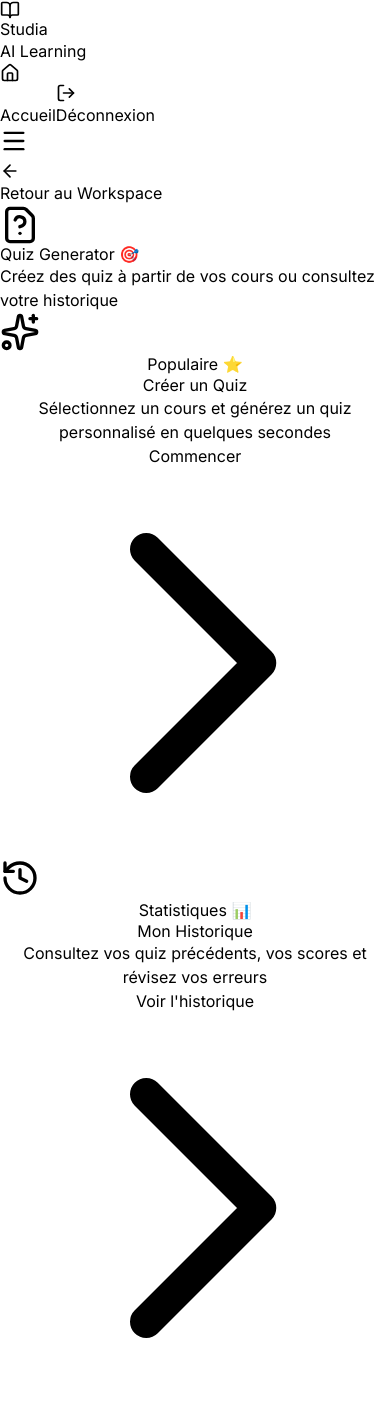
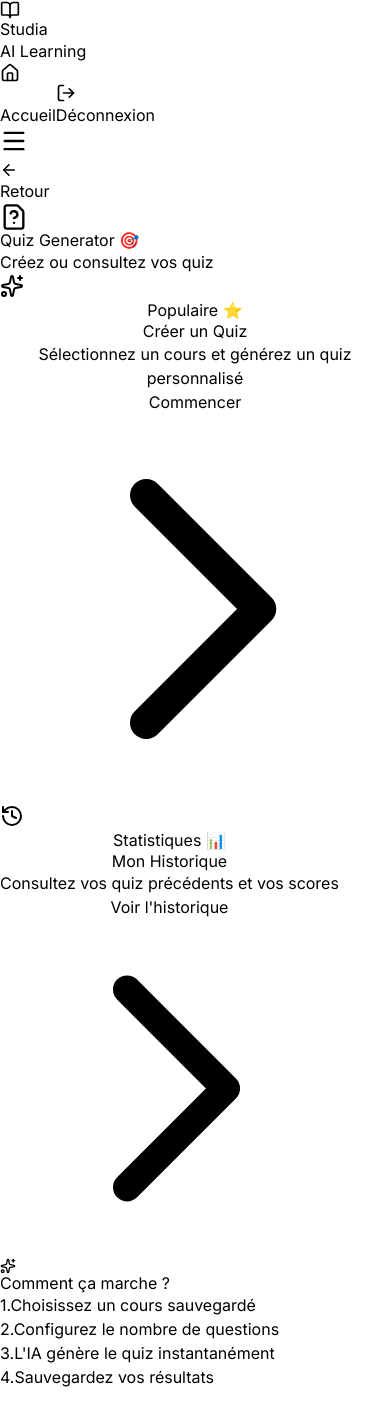
Before and after one commit to cyberhacker1210/Studia, a Next.js app in the folder frontend/: page /workspace/quiz in a window 390 px wide. Built offline with nearby package versions, Linux system fonts and the light colour scheme; no server answers.

Commit message:
🎨 design: Quiz hub page - minimaliste et mobile-first

```diff
--- a/frontend/app/workspace/quiz/page.tsx
+++ b/frontend/app/workspace/quiz/page.tsx
@@ -7,62 +7,67 @@
   const router = useRouter();
 
   return (
-    <div className="min-h-screen bg-gradient-to-br from-blue-50 via-indigo-50 to-purple-50 py-12 px-4">
-      <div className="max-w-6xl mx-auto">
+    <div className="min-h-screen bg-gradient-to-br from-blue-50 via-indigo-50 to-purple-50">
+      <div className="max-w-4xl mx-auto px-3 sm:px-6 py-4 sm:py-8 pb-20">
+
         {/* Back Button */}
         <button
           onClick={() => router.push('/workspace')}
-          className="flex items-center text-gray-600 hover:text-gray-900 mb-6 transition-colors"
+          className="flex items-center text-gray-600 hover:text-gray-900 mb-4 sm:mb-6 transition-colors active:scale-95 text-sm sm:text-base"
         >
-          <ArrowLeft size={20} className="mr-2" />
-          Retour au Workspace
+          <ArrowLeft size={18} className="mr-1.5 sm:mr-2" />
+          <span>Retour</span>
         </button>
 
-        {/* Header */}
-        <div className="text-center mb-12">
-          <div className="inline-block mb-4">
-            <div className="w-20 h-20 bg-gradient-to-br from-blue-600 to-blue-700 rounded-2xl flex items-center justify-center shadow-lg">
-              <FileQuestion size={40} className="text-white" />
-            </div>
+        {/* Header - Minimaliste */}
+        <div className="text-center mb-6 sm:mb-10 px-2">
+          <div className="inline-flex items-center justify-center w-14 h-14 sm:w-16 sm:h-16 bg-gradient-to-br from-blue-600 to-blue-700 rounded-2xl shadow-lg mb-3 sm:mb-4">
+            <FileQuestion className="text-white" size={28} />
           </div>
-          <h1 className="text-4xl md:text-5xl font-bold text-gray-900 mb-4">
+          <h1 className="text-2xl sm:text-3xl md:text-4xl font-bold text-gray-900 mb-2 leading-tight">
             Quiz Generator 🎯
           </h1>
-          <p className="text-xl text-gray-600 max-w-2xl mx-auto">
-            Créez des quiz à partir de vos cours ou consultez votre historique
+          <p className="text-sm sm:text-base md:text-lg text-gray-600 leading-relaxed">
+            Créez ou consultez vos quiz
           </p>
         </div>
 
-        {/* Options Grid */}
-        <div className="grid md:grid-cols-2 gap-8 max-w-5xl mx-auto mb-12">
+        {/* Options Grid - Compact */}
+        <div className="grid sm:grid-cols-2 gap-4 sm:gap-6 max-w-3xl mx-auto mb-8 px-2">
 
           {/* Option 1: Créer un Quiz */}
           <button
             onClick={() => router.push('/workspace/quiz/generate')}
-            className="group relative overflow-hidden bg-white rounded-3xl shadow-xl hover:shadow-2xl transition-all duration-300 transform hover:scale-105 p-10 text-left border-2 border-transparent hover:border-blue-500"
+            className="group relative bg-white rounded-2xl shadow-lg border-2 border-transparent hover:border-blue-500 active:scale-[0.98] transition-all p-5 sm:p-6 text-left overflow-hidden"
           >
-            <div className="absolute top-0 right-0 w-40 h-40 bg-gradient-to-br from-blue-100 to-blue-200 rounded-full -mr-20 -mt-20 group-hover:scale-150 transition-transform duration-500 opacity-50"></div>
+            {/* Subtle background decoration */}
+            <div className="absolute top-0 right-0 w-24 h-24 bg-blue-100 rounded-full -mr-12 -mt-12 opacity-50 group-hover:scale-150 transition-transform duration-500"></div>
 
             <div className="relative z-10">
-              <div className="w-20 h-20 bg-gradient-to-br from-blue-600 to-blue-700 rounded-2xl flex items-center justify-center mb-6 group-hover:rotate-6 group-hover:scale-110 transition-all shadow-lg">
-                <Sparkles size={40} className="text-white" />
+              {/* Icon */}
+              <div className="w-12 h-12 sm:w-14 sm:h-14 bg-gradient-to-br from-blue-600 to-blue-700 rounded-xl flex items-center justify-center mb-3 sm:mb-4 group-hover:scale-110 transition-transform shadow-md">
+                <Sparkles className="text-white" size={24} />
               </div>
 
-              <span className="inline-block px-3 py-1 bg-blue-100 text-blue-700 text-xs font-semibold rounded-full mb-4">
+              {/* Badge */}
+              <span className="inline-block px-2.5 py-0.5 sm:px-3 sm:py-1 bg-blue-100 text-blue-700 text-[10px] sm:text-xs font-semibold rounded-full mb-3">
                 Populaire ⭐
               </span>
 
-              <h2 className="text-3xl font-bold text-gray-900 mb-3 group-hover:text-blue-600 transition-colors">
+              {/* Title */}
+              <h2 className="text-lg sm:text-xl md:text-2xl font-bold text-gray-900 mb-2 leading-tight group-hover:text-blue-600 transition-colors">
                 Créer un Quiz
               </h2>
 
-              <p className="text-gray-600 text-lg mb-6 leading-relaxed">
-                Sélectionnez un cours et générez un quiz personnalisé en quelques secondes
+              {/* Description */}
+              <p className="text-gray-600 text-xs sm:text-sm leading-relaxed mb-4">
+                Sélectionnez un cours et générez un quiz personnalisé
               </p>
 
-              <div className="flex items-center text-blue-600 font-semibold group-hover:translate-x-2 transition-transform">
+              {/* Arrow */}
+              <div className="flex items-center text-blue-600 font-semibold text-sm group-hover:translate-x-1 transition-transform">
                 <span>Commencer</span>
-                <svg className="w-5 h-5 ml-2" fill="none" stroke="currentColor" viewBox="0 0 24 24">
+                <svg className="w-4 h-4 ml-1.5" fill="none" stroke="currentColor" viewBox="0 0 24 24">
                   <path strokeLinecap="round" strokeLinejoin="round" strokeWidth={2} d="M9 5l7 7-7 7" />
                 </svg>
               </div>
@@ -72,30 +77,36 @@
           {/* Option 2: Historique */}
           <button
             onClick={() => router.push('/workspace/quiz/history')}
-            className="group relative overflow-hidden bg-white rounded-3xl shadow-xl hover:shadow-2xl transition-all duration-300 transform hover:scale-105 p-10 text-left border-2 border-transparent hover:border-purple-500"
+            className="group relative bg-white rounded-2xl shadow-lg border-2 border-transparent hover:border-purple-500 active:scale-[0.98] transition-all p-5 sm:p-6 text-left overflow-hidden"
           >
-            <div className="absolute top-0 right-0 w-40 h-40 bg-gradient-to-br from-purple-100 to-purple-200 rounded-full -mr-20 -mt-20 group-hover:scale-150 transition-transform duration-500 opacity-50"></div>
+            {/* Subtle background decoration */}
+            <div className="absolute top-0 right-0 w-24 h-24 bg-purple-100 rounded-full -mr-12 -mt-12 opacity-50 group-hover:scale-150 transition-transform duration-500"></div>
 
             <div className="relative z-10">
-              <div className="w-20 h-20 bg-gradient-to-br from-purple-600 to-purple-700 rounded-2xl flex items-center justify-center mb-6 group-hover:rotate-6 group-hover:scale-110 transition-all shadow-lg">
-                <History size={40} className="text-white" />
+              {/* Icon */}
+              <div className="w-12 h-12 sm:w-14 sm:h-14 bg-gradient-to-br from-purple-600 to-purple-700 rounded-xl flex items-center justify-center mb-3 sm:mb-4 group-hover:scale-110 transition-transform shadow-md">
+                <History className="text-white" size={24} />
               </div>
 
-              <span className="inline-block px-3 py-1 bg-purple-100 text-purple-700 text-xs font-semibold rounded-full mb-4">
+              {/* Badge */}
+              <span className="inline-block px-2.5 py-0.5 sm:px-3 sm:py-1 bg-purple-100 text-purple-700 text-[10px] sm:text-xs font-semibold rounded-full mb-3">
                 Statistiques 📊
               </span>
 
-              <h2 className="text-3xl font-bold text-gray-900 mb-3 group-hover:text-purple-600 transition-colors">
+              {/* Title */}
+              <h2 className="text-lg sm:text-xl md:text-2xl font-bold text-gray-900 mb-2 leading-tight group-hover:text-purple-600 transition-colors">
                 Mon Historique
               </h2>
 
-              <p className="text-gray-600 text-lg mb-6 leading-relaxed">
-                Consultez vos quiz précédents, vos scores et révisez vos erreurs
+              {/* Description */}
+              <p className="text-gray-600 text-xs sm:text-sm leading-relaxed mb-4">
+                Consultez vos quiz précédents et vos scores
               </p>
 
-              <div className="flex items-center text-purple-600 font-semibold group-hover:translate-x-2 transition-transform">
+              {/* Arrow */}
+              <div className="flex items-center text-purple-600 font-semibold text-sm group-hover:translate-x-1 transition-transform">
                 <span>Voir l'historique</span>
-                <svg className="w-5 h-5 ml-2" fill="none" stroke="currentColor" viewBox="0 0 24 24">
+                <svg className="w-4 h-4 ml-1.5" fill="none" stroke="currentColor" viewBox="0 0 24 24">
                   <path strokeLinecap="round" strokeLinejoin="round" strokeWidth={2} d="M9 5l7 7-7 7" />
                 </svg>
               </div>
@@ -103,6 +114,39 @@
           </button>
 
         </div>
+
+        {/* Info Card - Minimaliste */}
+        <div className="bg-white rounded-2xl shadow-sm border border-gray-200 p-4 sm:p-6 max-w-2xl mx-auto">
+          <div className="flex items-start space-x-3">
+            <div className="w-8 h-8 bg-blue-100 rounded-lg flex items-center justify-center flex-shrink-0">
+              <Sparkles className="text-blue-600" size={16} />
+            </div>
+            <div>
+              <h3 className="text-sm sm:text-base font-bold text-gray-900 mb-1.5">
+                Comment ça marche ?
+              </h3>
+              <ul className="space-y-1.5 text-gray-600 text-xs sm:text-sm leading-relaxed">
+                <li className="flex items-start">
+                  <span className="text-blue-600 mr-2 flex-shrink-0">1.</span>
+                  <span>Choisissez un cours sauvegardé</span>
+                </li>
+                <li className="flex items-start">
+                  <span className="text-blue-600 mr-2 flex-shrink-0">2.</span>
+                  <span>Configurez le nombre de questions</span>
+                </li>
+                <li className="flex items-start">
+                  <span className="text-blue-600 mr-2 flex-shrink-0">3.</span>
+                  <span>L'IA génère le quiz instantanément</span>
+                </li>
+                <li className="flex items-start">
+                  <span className="text-blue-600 mr-2 flex-shrink-0">4.</span>
+                  <span>Sauvegardez vos résultats</span>
+                </li>
+              </ul>
+            </div>
+          </div>
+        </div>
+
       </div>
     </div>
   );
```
